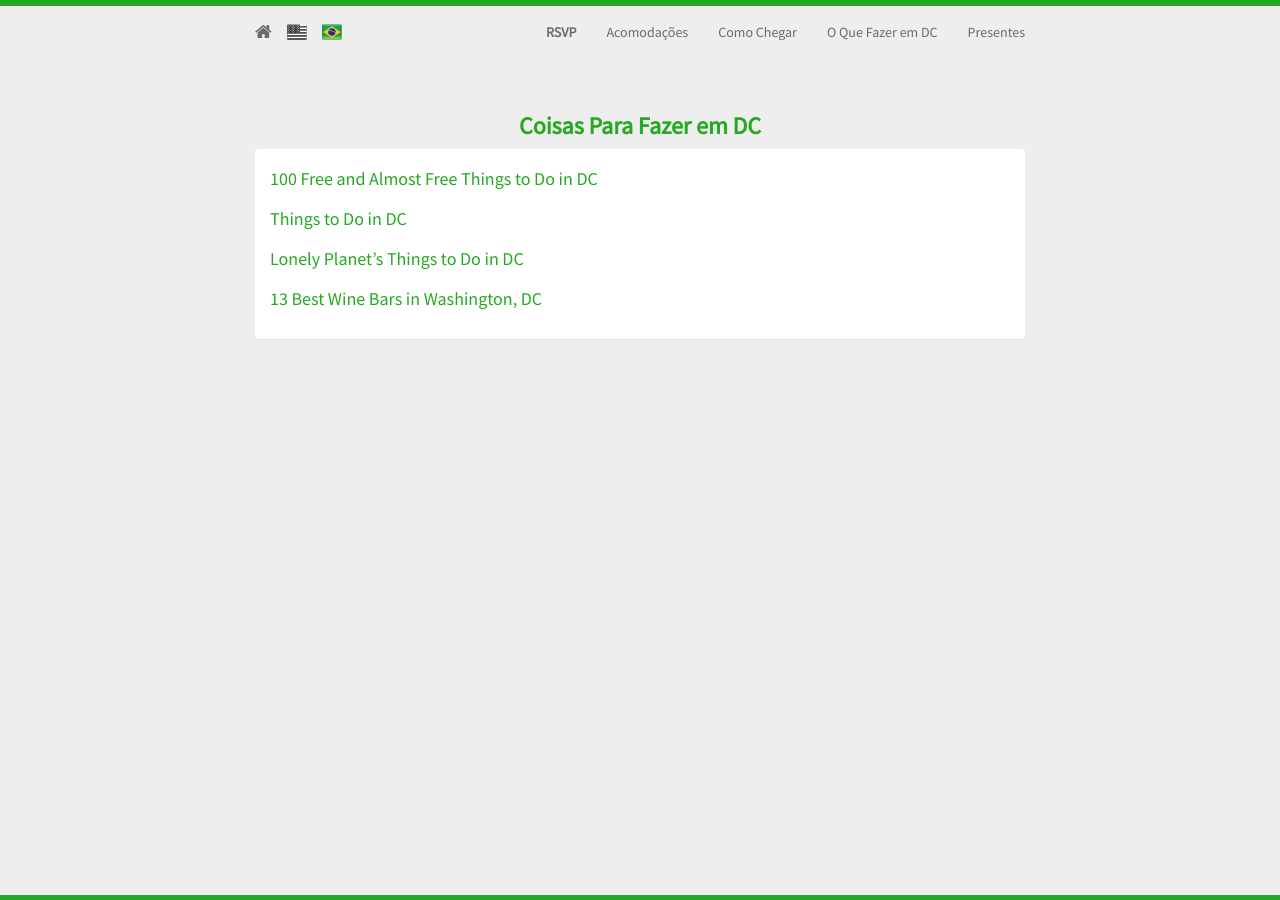
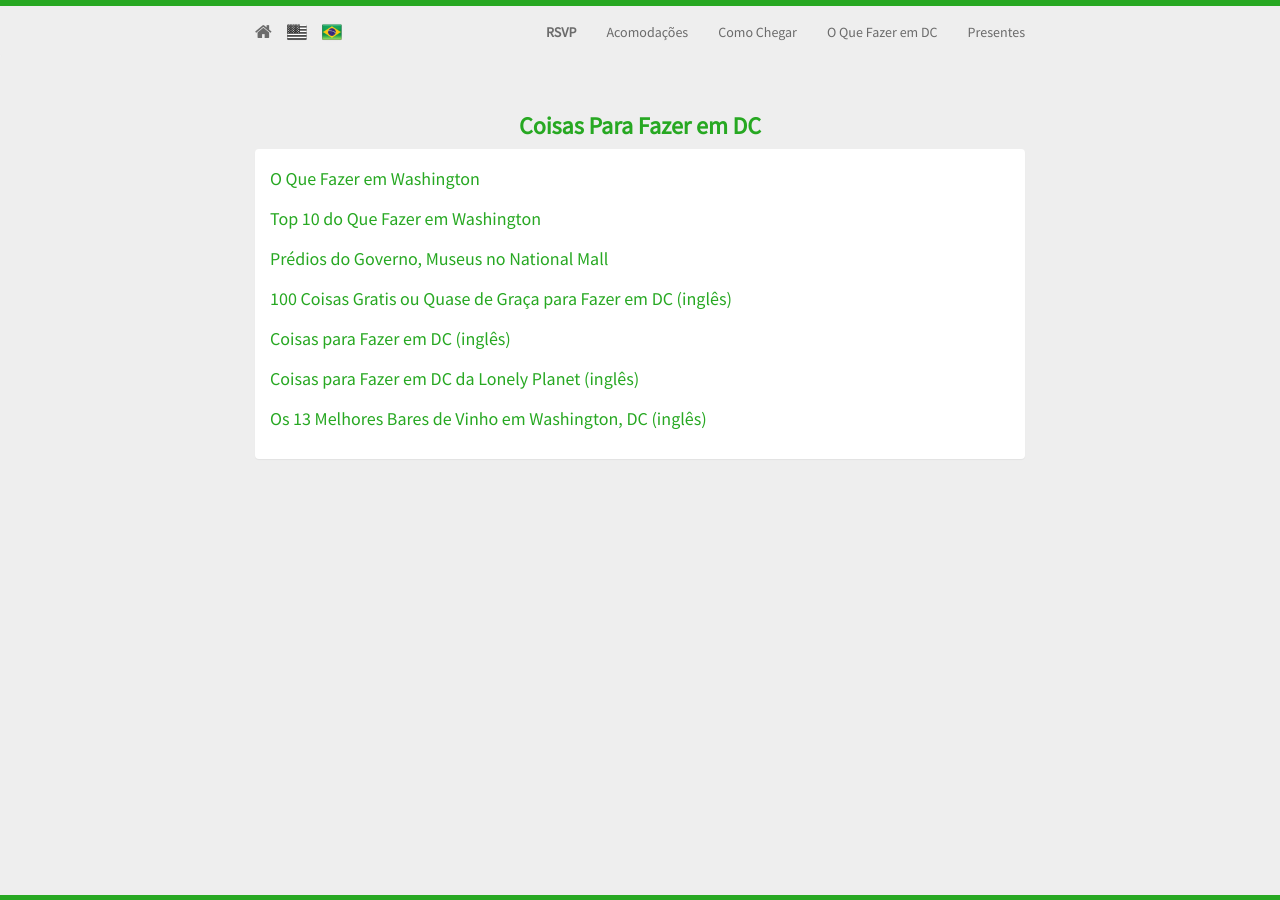
Before and after one commit to andersonvom/wedding-site, a Jekyll site: the page built from _posts/pt/0000-01-06-o-que-fazer.md, in a window 1280 px wide. Built offline with Jekyll 4.4.1, drawn with Linux system fonts in a browser that asks for light colours; nearby versions of some CDN libraries.

Commit message:
Add links to Portuguese language DC tourism sites

```diff
--- a/_posts/pt/0000-01-06-o-que-fazer.md
+++ b/_posts/pt/0000-01-06-o-que-fazer.md
@@ -4,16 +4,25 @@ name: todo
 categories: pt
 ---
 
-[100 Free and Almost Free Things to Do in DC][1]
+[O Que Fazer em Washington][1]
 
-[Things to Do in DC][2]
+[Top 10 do Que Fazer em Washington][2]
 
-[Lonely Planet's Things to Do in DC][3]
+[Prédios do Governo, Museus no National Mall][3]
 
-[13 Best Wine Bars in Washington, DC][4]
+[100 Coisas Gratis ou Quase de Graça para Fazer em DC (inglês)][4]
+
+[Coisas para Fazer em DC (inglês)][5]
+
+[Coisas para Fazer em DC da Lonely Planet (inglês)][6]
+
+[Os 13 Melhores Bares de Vinho em Washington, DC (inglês)][7]
 
 
-[1]: http://washington.org/100-free-and-almost-free-things-do-dc
-[2]: https://www.thrillist.com/drink/washington-dc/13-best-wine-bars-washington-dc
-[3]: https://www.lonelyplanet.com/usa/washington-dc/things-to-do
-[4]: https://www.thrillist.com/drink/washington-dc/13-best-wine-bars-washington-dc
+[1]: http://www.turistaprofissional.com/tag/o-que-fazer-em-washington/
+[2]: http://www.kaplaninternational.com/por/blog/top-10-do-que-fazer-em-washington/
+[3]: https://www.wcl.american.edu/thingstodo.cfm
+[4]: http://washington.org/100-free-and-almost-free-things-do-dc
+[5]: https://www.thrillist.com/drink/washington-dc/13-best-wine-bars-washington-dc
+[6]: https://www.lonelyplanet.com/usa/washington-dc/things-to-do
+[7]: https://www.thrillist.com/drink/washington-dc/13-best-wine-bars-washington-dc
```
